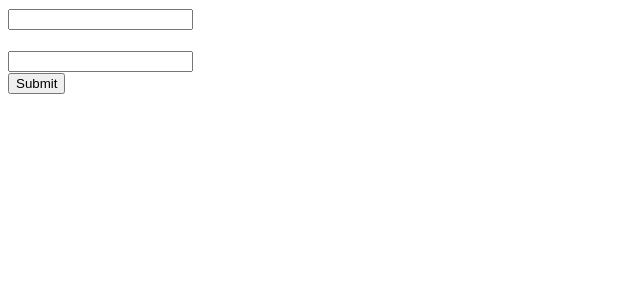
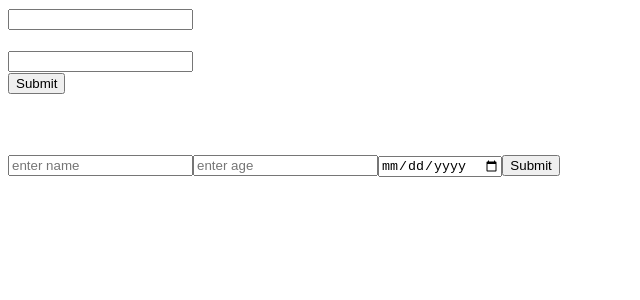
Before and after one commit to Danish1790/NextJsRe, a Next.js app in the folder nextjsre/: page /form in a window 1280 px wide. Shown: the top 300 px of the page, without its empty margins (0-640 px from the left). Built offline with nearby package versions, Linux system fonts and the light colour scheme.

Commit message:
controlled

```diff
--- a/nextjsre/app/form/page.js
+++ b/nextjsre/app/form/page.js
@@ -1,26 +1,47 @@
 "use client"
 
-import React,{useRef} from 'react'
+import React, { useRef, useState } from 'react'
 
 const page = () => {
 
+  // using uncontrolled
   let inputRef = useRef(null)
 
-    const submitForm = (e) =>{
+  const submitForm = (e) => {
     console.log("submit form")
     e.preventDefault();
-        console.warn("input ref value",inputRef.current.value)
+    console.warn("input ref value", inputRef.current.value)
   }
+
+  // controlled
+  const [formData, setFormData] = useState({})
+
+  const getData = (value, name) => {
+    const newData = {[name]:value}
+    setFormData({...formData,...newData})
+  }
+  // console.log("form Data",formData)
+
   return (
     <div>
       <form onSubmit={submitForm}>
         <input ref={inputRef} type='text' />
-            <br/>
-            <br/>
+        <br />
+        <br />
         <input type='text' />
-            <br/>
+        <br />
         <button>Submit</button>
       </form>
+
+      <br />
+      <br />
+      <br />
+      <div className='form'>
+        <input type='text' name="name" placeholder='enter name' onChange={(e) => { getData(e.target.value, e.target.name) }} />
+        <input type='number' name="age" placeholder='enter age' onChange={(e) => { getData(e.target.value, e.target.name) }} />
+        <input type='date' name="date" placeholder='enter date' onChange={(e) => { getData(e.target.value, e.target.name) }} />
+        <button onClick={()=>{console.log(formData)}}>Submit</button>
+      </div>
     </div>
   )
 }
```
Lines whose indentation alone changed are shown as unchanged.
